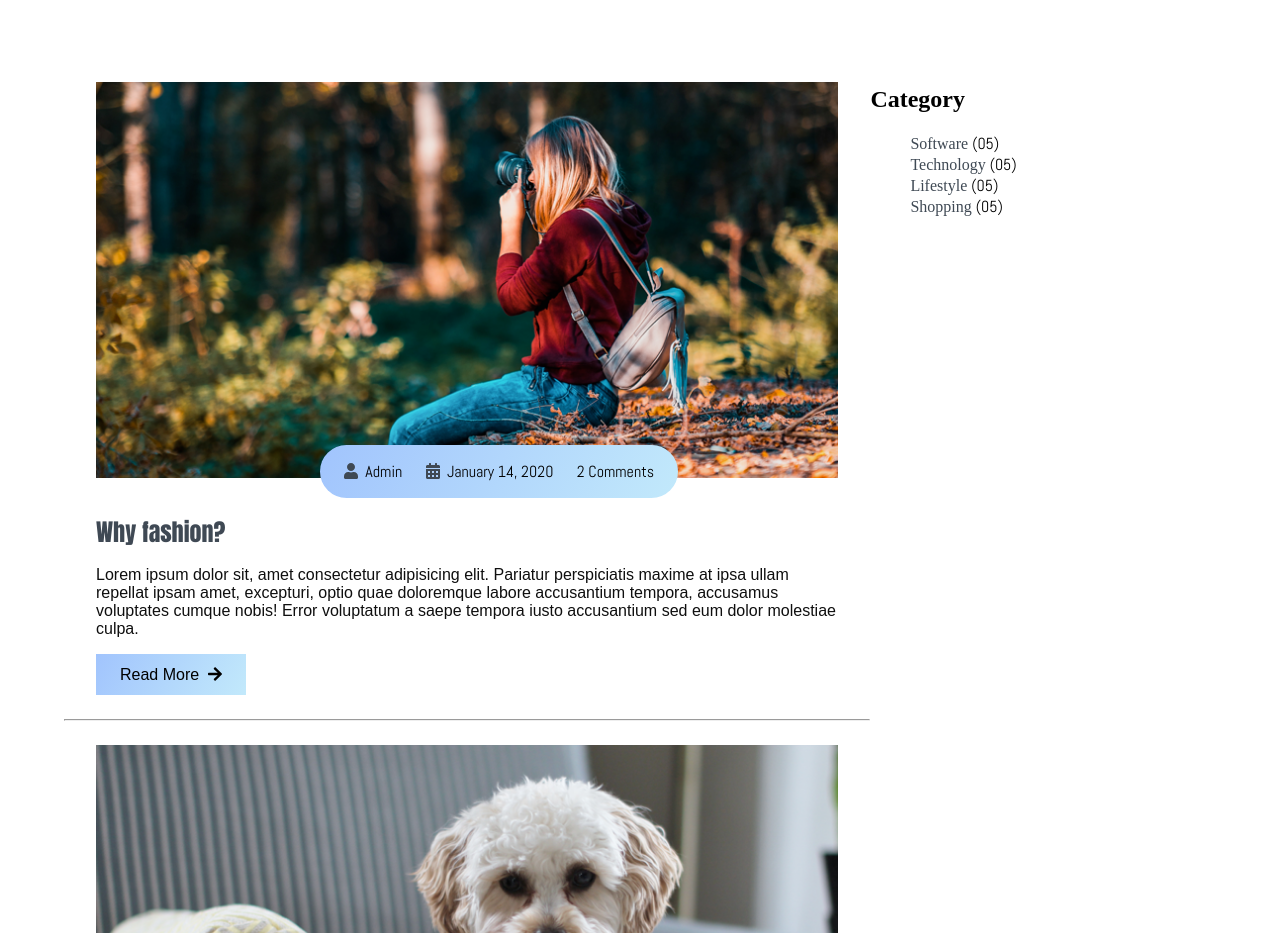
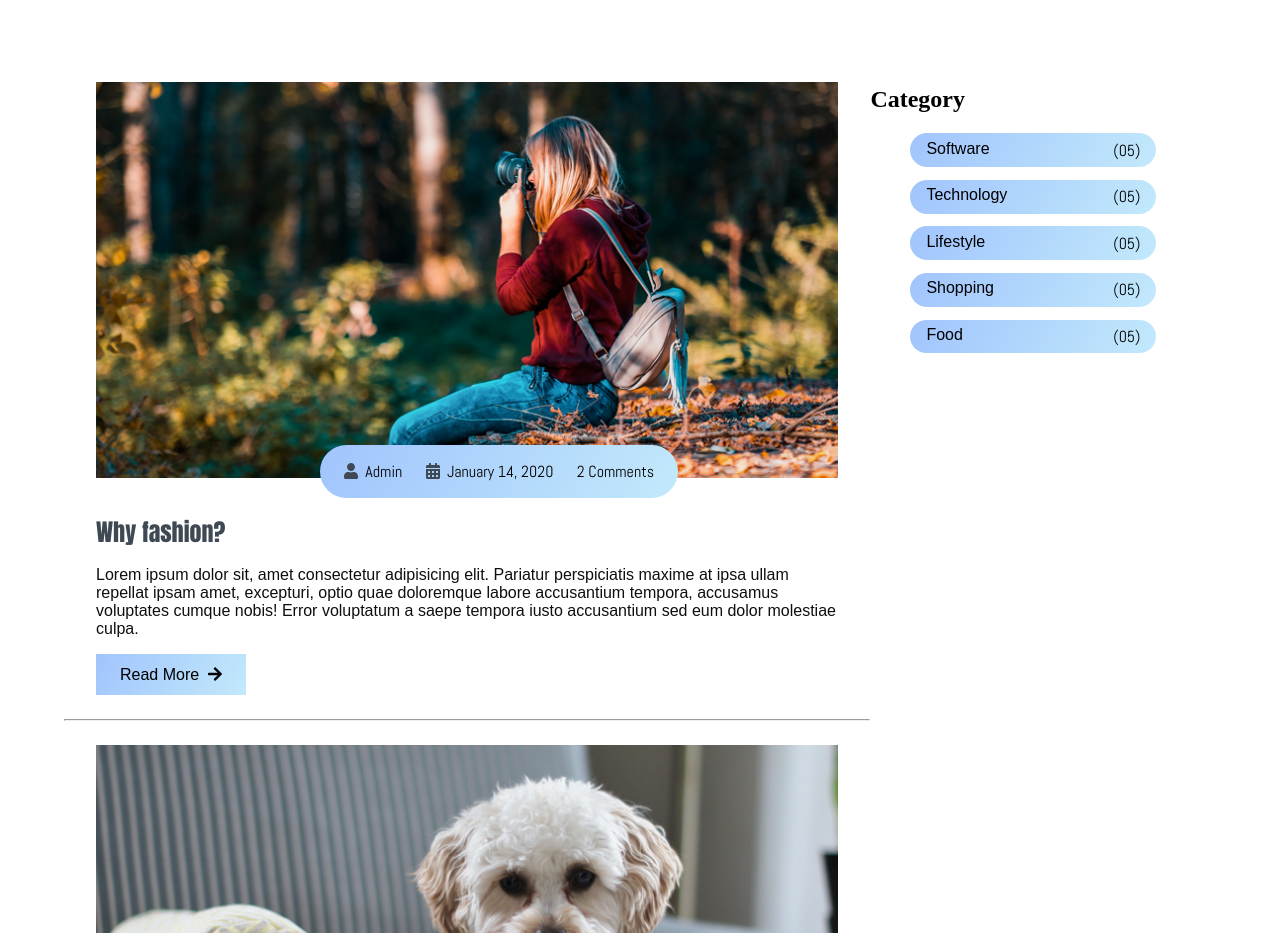
Before and after one commit to jtubay/blogger, a plain HTML site: page index.html in a window 1280 px wide. Shown: the part 1700-2633 px from the top of the page. Drawn offline with nearby package versions, Linux system fonts and the light colour scheme; a web font is replaced by a local one.

Commit message:
styled category section

```diff
--- a/css/style.css
+++ b/css/style.css
@@ -295,7 +295,21 @@ main .post-content .post-title a{
    color: var(--white);
 }
 /*main*/
-
+.site-content > .sidebar .category-list{
+    font-family: var(--Lexend);
+}
+.site-content > .sidebar .category-list .list-items{
+    background: var(--sky);
+    padding: .4rem 1rem;
+    margin: .8rem 0;
+    border-radius: 3rem;
+    width: 70%;
+    display: flex;
+    justify-content: space-between;
+}
+.site-content > .sidebar .category-list .list-items a{
+    color: black;
+}
 
 
 @media only screen and (max-width:750px){
--- a/index.html
+++ b/index.html
@@ -212,6 +212,10 @@
                                 <a href="">Shopping</a>
                                 <span>(05)</span>
                             </li>
+                            <li class="list-items">
+                                <a href="">Food</a>
+                                <span>(05)</span>
+                            </li>
                         </ul>
 
                     </div>
```
